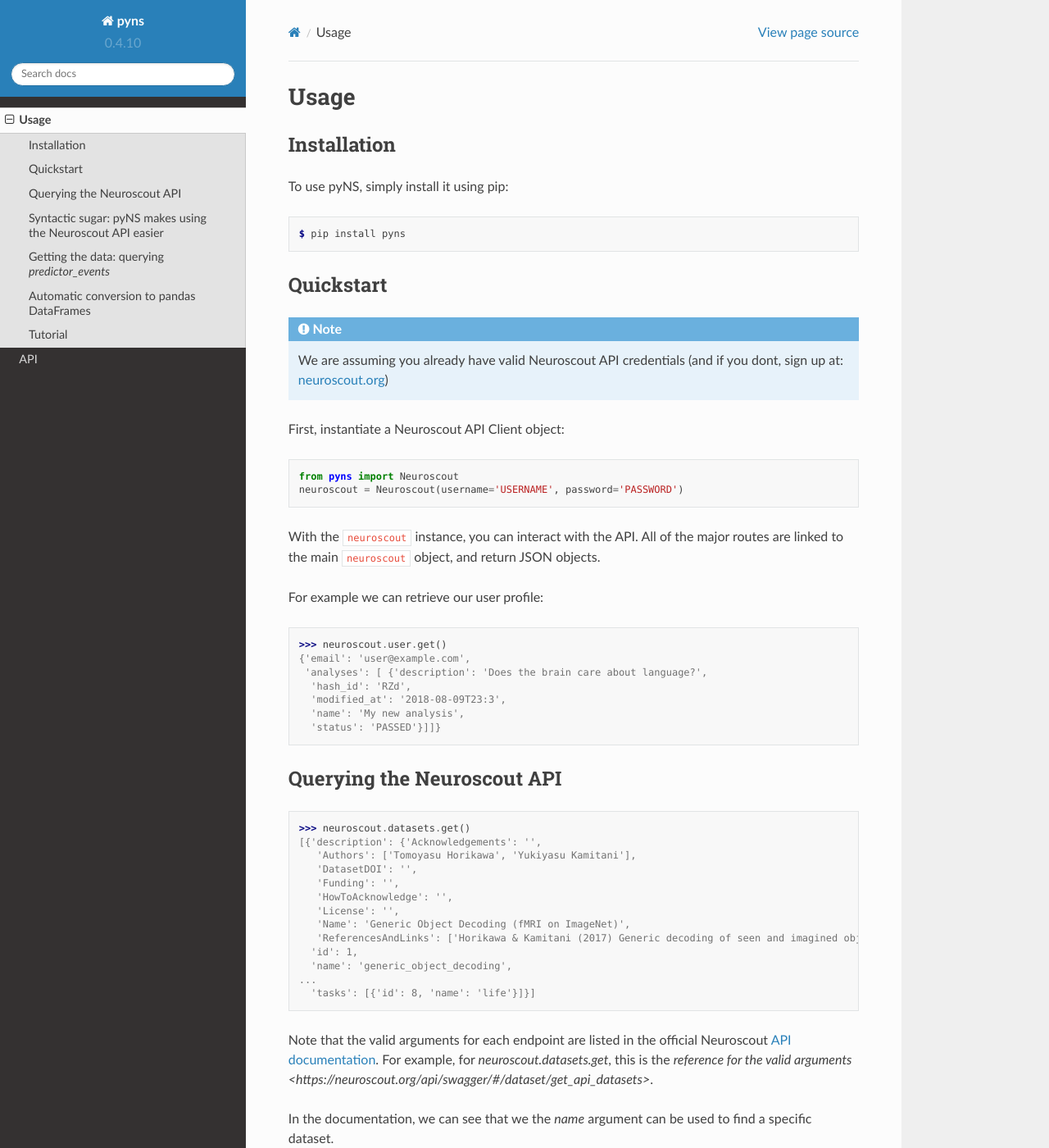
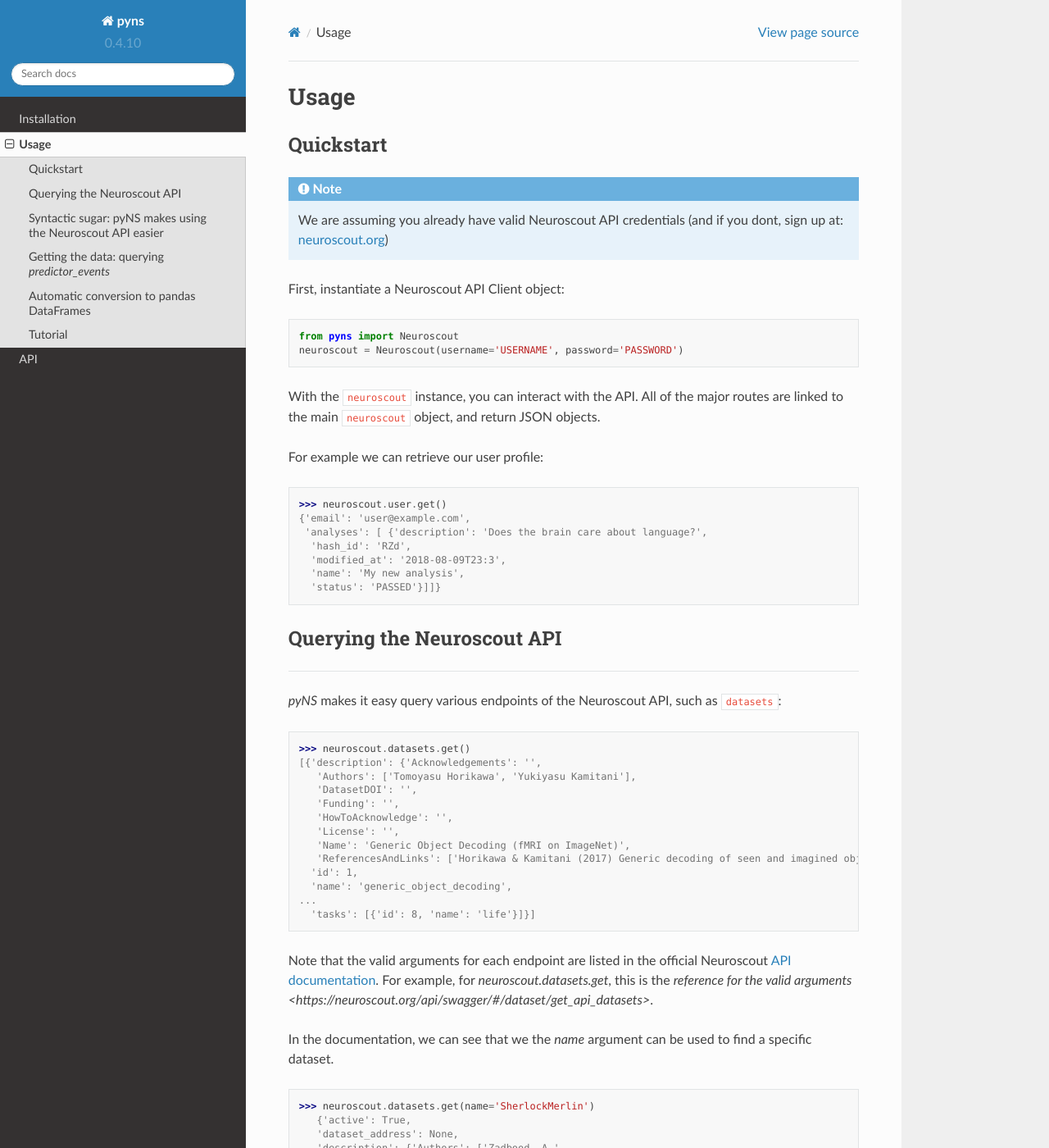
Before and after one commit to neuroscout/pyNS, a Sphinx documentation site: the page built from docs/source/usage.rst, in a window 1280 px wide and 1400 px high. Shown: the whole window at 82% size. Built offline with Sphinx 7.4.7 and the Read the Docs theme 2.0.0, drawn with Linux system fonts in a browser that asks for light colours.

Commit message:
Update docs

```diff
--- a/docs/source/index.rst
+++ b/docs/source/index.rst
@@ -1,5 +1,10 @@
 Welcome to pyNS's documentation!
 ===================================
+
+.. image:: neuroscout-logo.svg
+  :width: 400
+  :alt: Neuroscout Logo
+
 
 **pyNS** is the Python client library for accessing the `Neuroscout API <https://neuroscout.org/api>`_
 
--- a/docs/source/usage.rst
+++ b/docs/source/usage.rst
@@ -1,16 +1,5 @@
 Usage
 =====
-
-.. _installation:
-
-Installation
-------------
-
-To use pyNS, simply install it using pip:
-
-.. code-block:: console
-
-   $ pip install pyns
 
 Quickstart
 ----------
@@ -43,8 +32,9 @@
      'status': 'PASSED'}]]}
 
 Querying the Neuroscout API
-----------
-----------
+---------------------------
+---------------------------
+
 `pyNS` makes it easy query various endpoints of the Neuroscout API, such as ``datasets``:
 
 ::
@@ -87,8 +77,8 @@
       'url': 'https://openneuro.org/datasets/ds001110'}
 
 Syntactic sugar: pyNS makes using the Neuroscout API easier
-----------
-----------
+-----------------------------------------------------------
+------------------------------------------------------------
 
 Typically, to query the Neuroscout API you will need to refer to the `ids` of the objects you want to query.
 For example, to discover the available predictors for `SherlockMerlin`, we would refer to the `id` of the dataset:
@@ -134,8 +124,8 @@
 
 
 Getting the data: querying `predictor_events`
-----------
-----------
+---------------------------------------------
+---------------------------------------------
 
 An important aspect of `pyNS` is the ability to retrieve moment by moment events for specific predictors.
 
@@ -175,8 +165,8 @@
 
 
 Automatic conversion to pandas DataFrames
-----------
-----------
+------------------------------------------
+------------------------------------------
 You can easily convert any query result to a pandas DataFrame. Simply pass the argument output_type='df' to the query:
 
 ::
```
Also changed, not shown: other parts of docs/source/index.rst (+1 -0 lines), docs/source/installation.rst (added, +21 -0 lines), docs/source/neuroscout-logo.svg (added).
